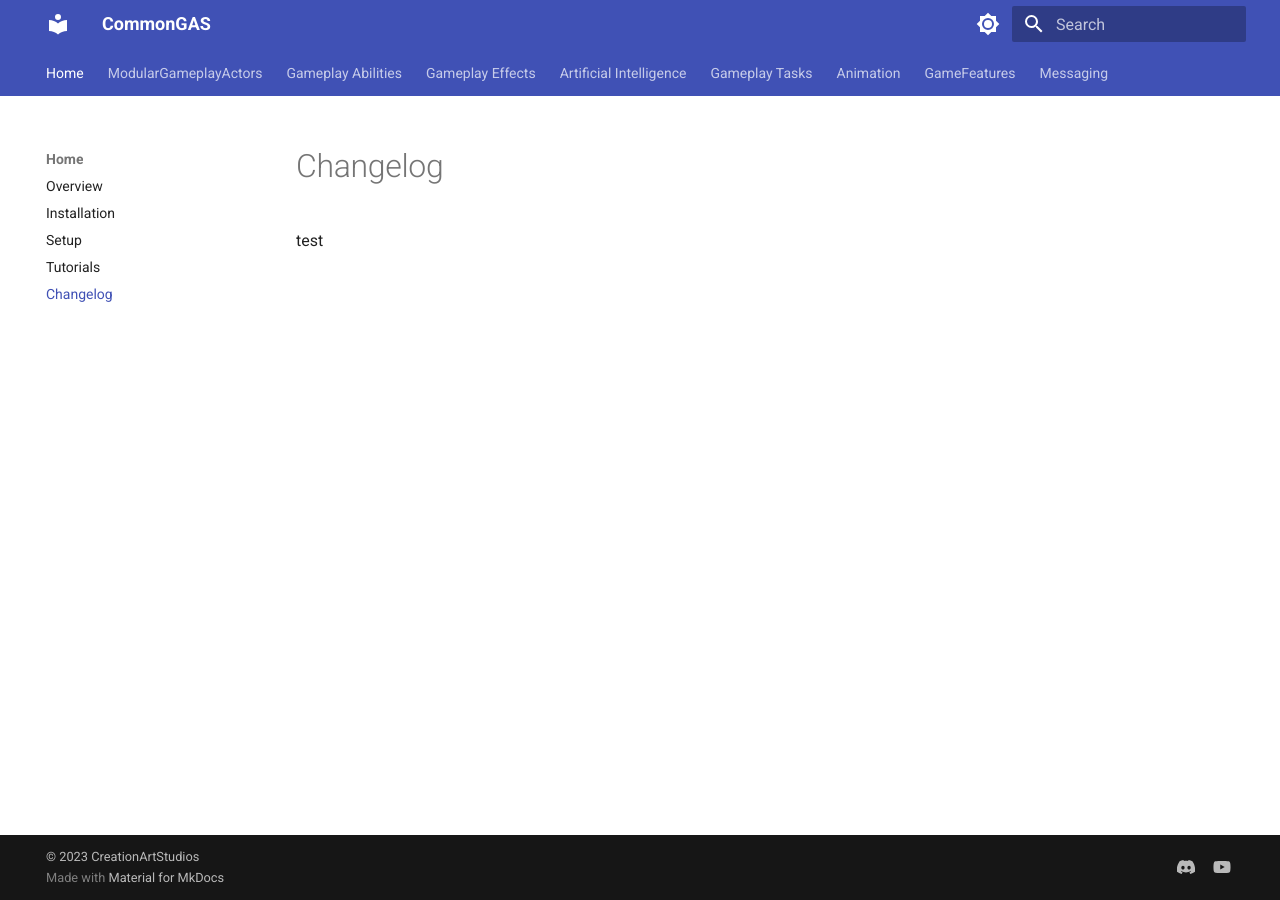
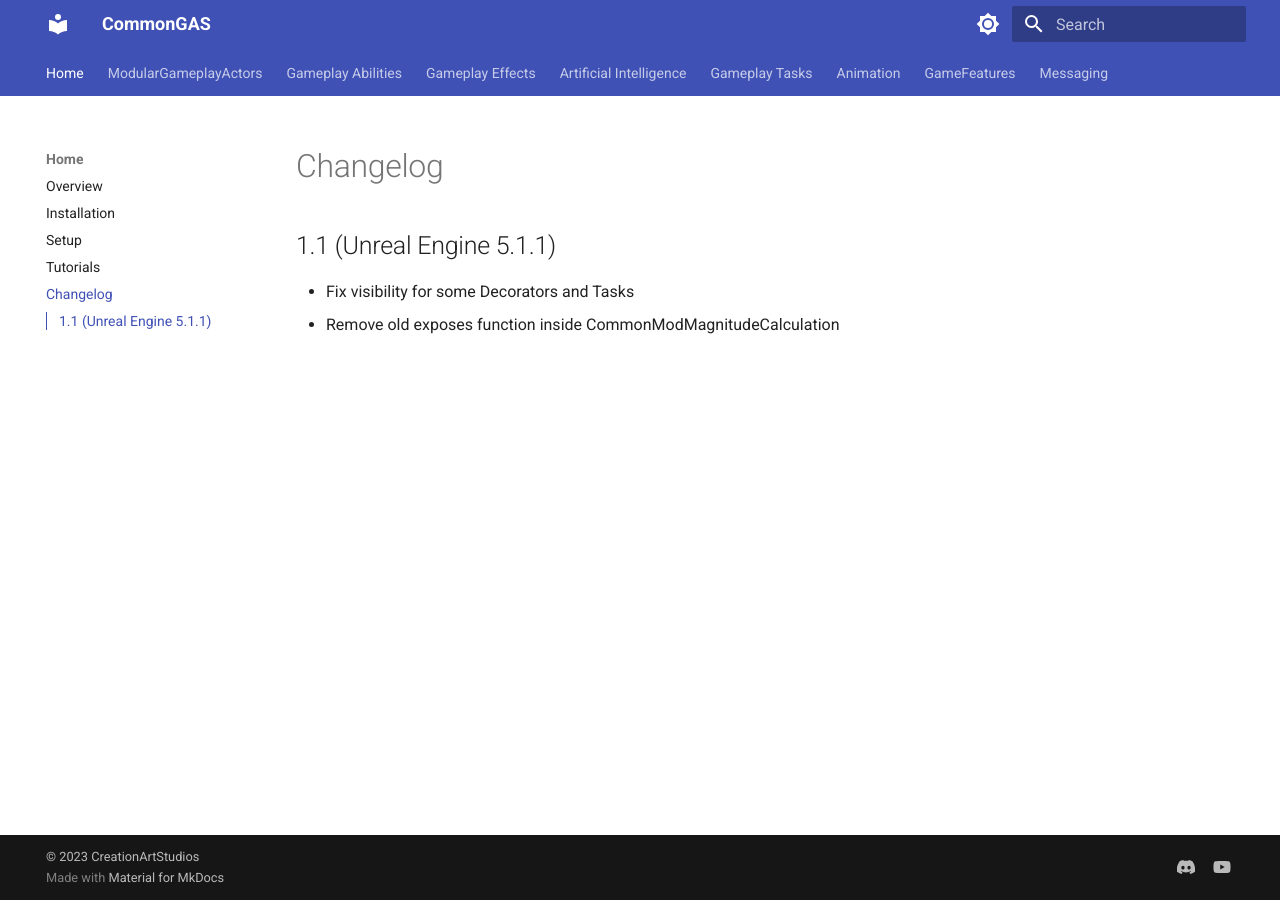
Before and after one commit to KhxiSaki/CommonGASDocs, an MkDocs documentation site: the page built from docs/changelog.md, in a window 1280 px wide. Built offline with MkDocs 1.6.1 and Material for MkDocs 9.7.7, drawn with Linux system fonts in a browser that asks for light colours.

Commit message:
CommonGAS 1.1 changelog

```diff
--- a/docs/changelog.md
+++ b/docs/changelog.md
@@ -1,2 +1,3 @@
-
-test
+## 1.1 (Unreal Engine 5.1.1)
+- Fix visibility for some Decorators and Tasks
+- Remove old exposes function inside CommonModMagnitudeCalculation
```
